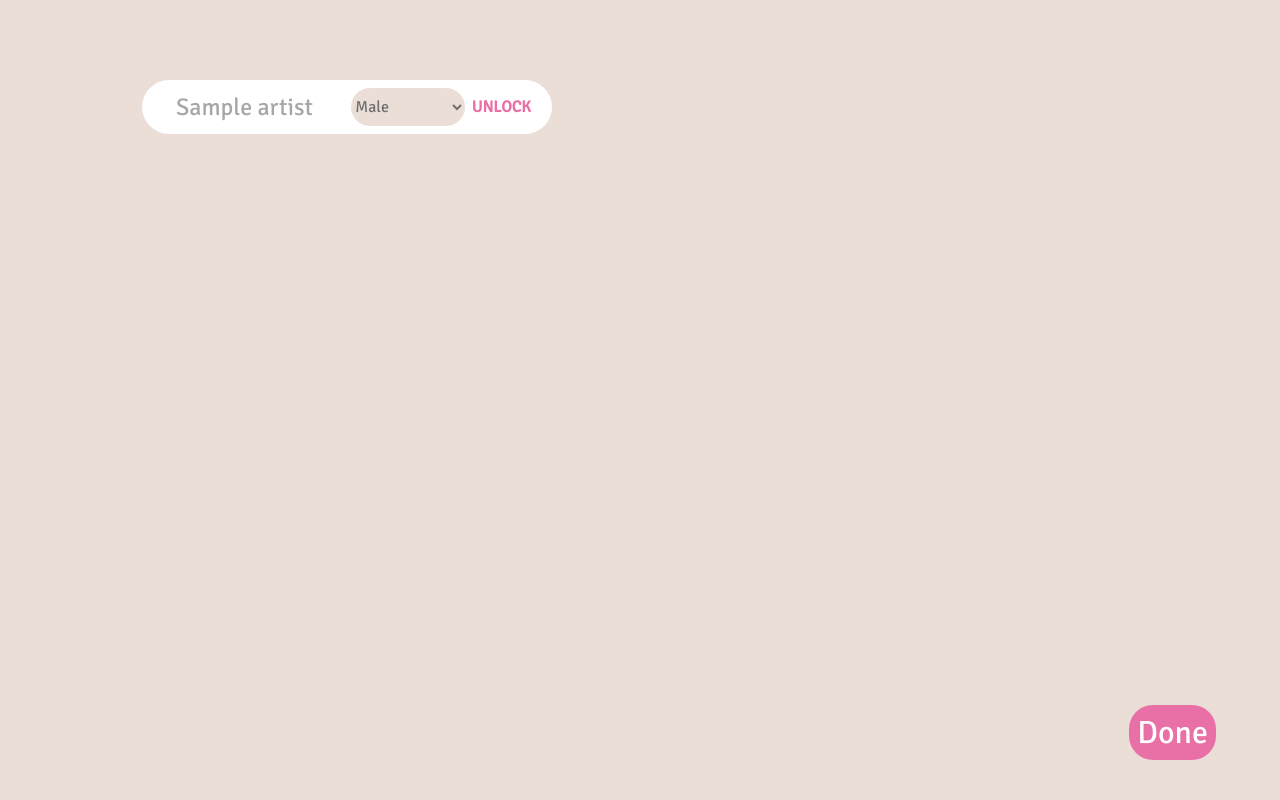
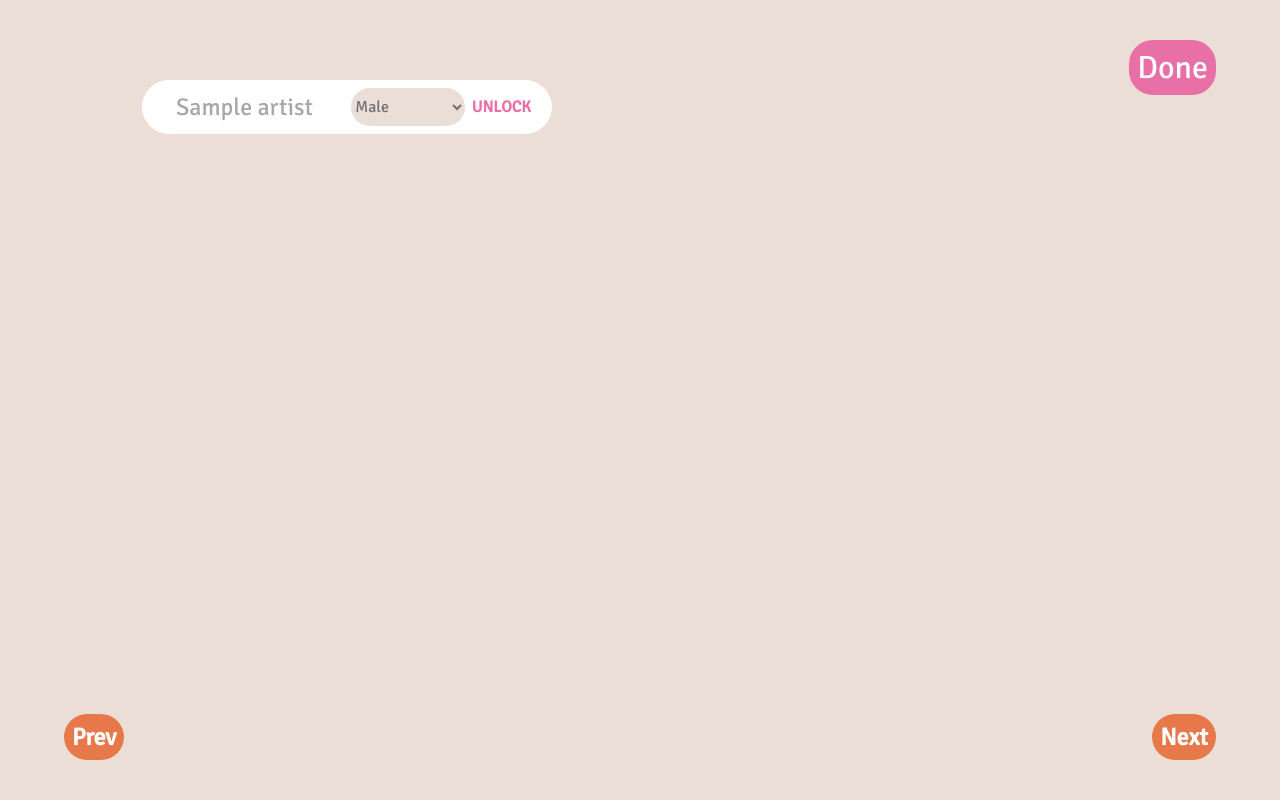
Before and after one commit to caroldinh/contralto, a Flask app: template templates/admin.html in a window 1280 px wide. Run offline with Flask 2, Linux system fonts and the light colour scheme; the template is opened without the code that fills it: most values are stand-ins (such as "Sample title", 1, 10 or a date in 2020); some libraries are stand-ins or nearby versions.

Commit message:
add pagination to admin panel

```diff
--- a/static/css/style.css
+++ b/static/css/style.css
@@ -571,6 +571,8 @@ p {
 }
 
 .artist-data-name{
+    font-family: var(--body-font);
+    font-weight: normal;
     vertical-align: middle;
     font-size: 1.5em;
     color: var(--text-color-light);
@@ -607,7 +609,7 @@ p {
 #done{
     position: fixed;
     right: 5vw;
-    bottom: 5vh;
+    top: 5vh;
     background-color: var(--dark-pink);
     color: white;
     font-family: var(--body-font);
@@ -619,10 +621,35 @@ p {
     box-shadow: var(--dark-pink);
 }
 
-#done:hover{
+.pagenav-btn{
+    width: fit-content;
+    position: fixed;
+    right: 5vw;
+    bottom: 5vh;
+    background-color: var(--orange);
+    color: white;
+    font-family: var(--body-font);
+    border: none;
+    border-radius: 3vh;
+    font-size: 1.5em;
+    padding: 1vh;
+    transition: 0.3s;
+    box-shadow: var(--dark-pink);
+}
+
+#next {
+    right: 5vw;
+}
+
+#prev {
+    left: 5vw;
+}
+
+.admin-btn:hover{
     cursor: pointer;
     filter: brightness(0.7);
 }
+
 
 .lock-artist{
     vertical-align: middle;
--- a/templates/admin.html
+++ b/templates/admin.html
@@ -33,7 +33,7 @@
   <div id="data-container">
     {% for artist in artists %}
         <div id="data-{{artist}}" class="artist-data {% if artists[artist]['locked'] == 1 %} data-locked {% endif %}">
-          <p class="artist-data-name">{{artists[artist]['name']}}</p>
+          <a class="artist-data-name" href="https://open.spotify.com/artist/{{artists[artist]['id']}}" target="_blank">{{artists[artist]['name']}}</a>
           <select name="category" id="{{artist}}-select-category" class="category-select"
             onchange="changeVal('{{artist}}')">
             <option value="M" {% if artists[artist]['consensus'] == 'M' %} selected {% endif %}>Male</option>
@@ -51,7 +51,13 @@
     {% endfor %}
   </div>
 
-  <button id="done" method="POST" onclick="submit()">Done</button>
+  <button id="done" class="admin-btn" method="POST" onclick="submit()">Done</button>
+  {% if page != None %}
+    {% if page != 0 %}
+      <a id="prev" class="admin-btn pagenav-btn" href="/page/{{ (page - 1) }}">Prev</a>
+    {% endif %}
+    <a id="next" class="admin-btn pagenav-btn" href="/page/{{ (page + 1) }}">Next</a>
+  {% endif %}
 
 </body>
 
```
Also changed, not shown: admin.py (+15 -6 lines).
